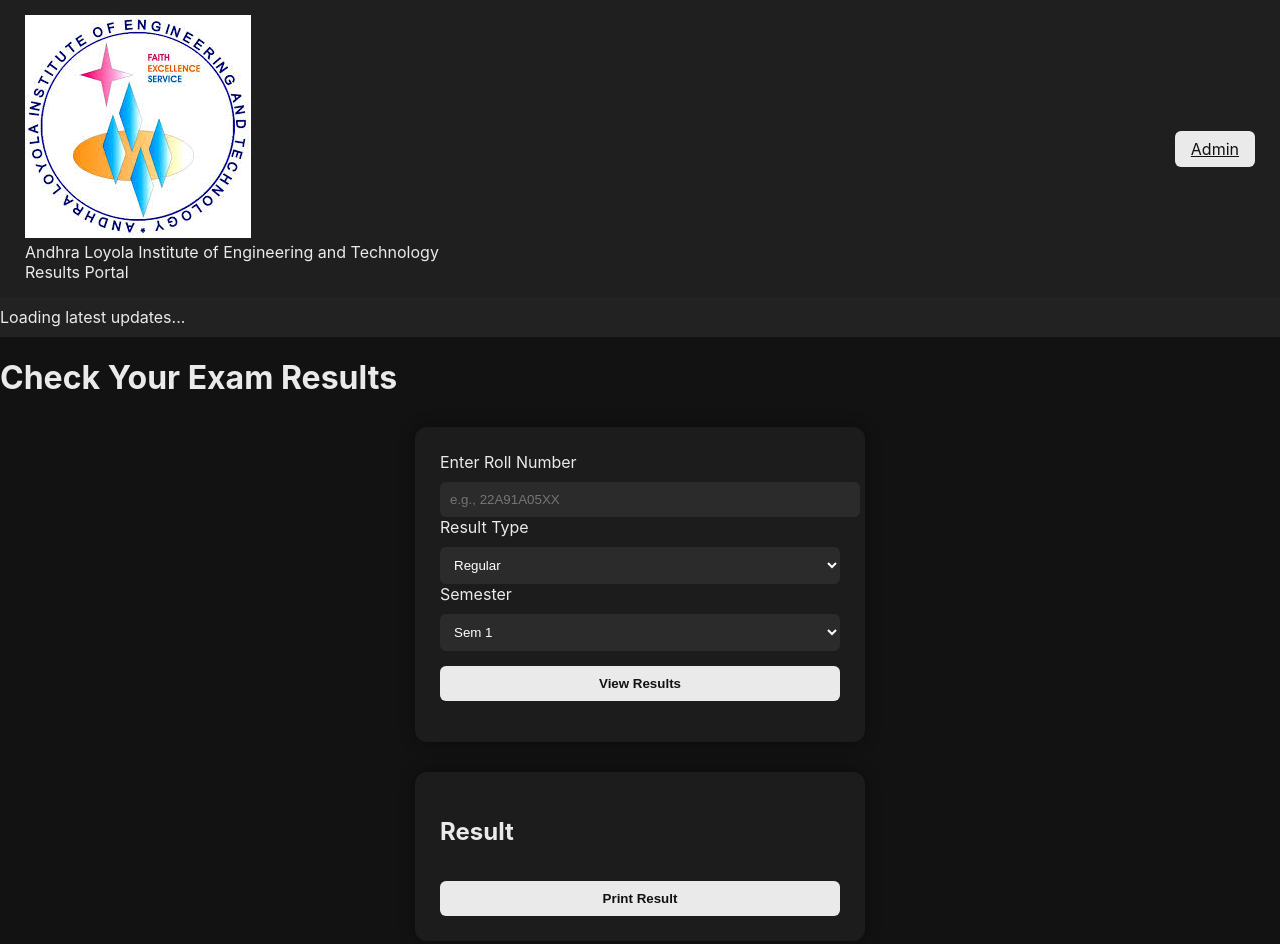
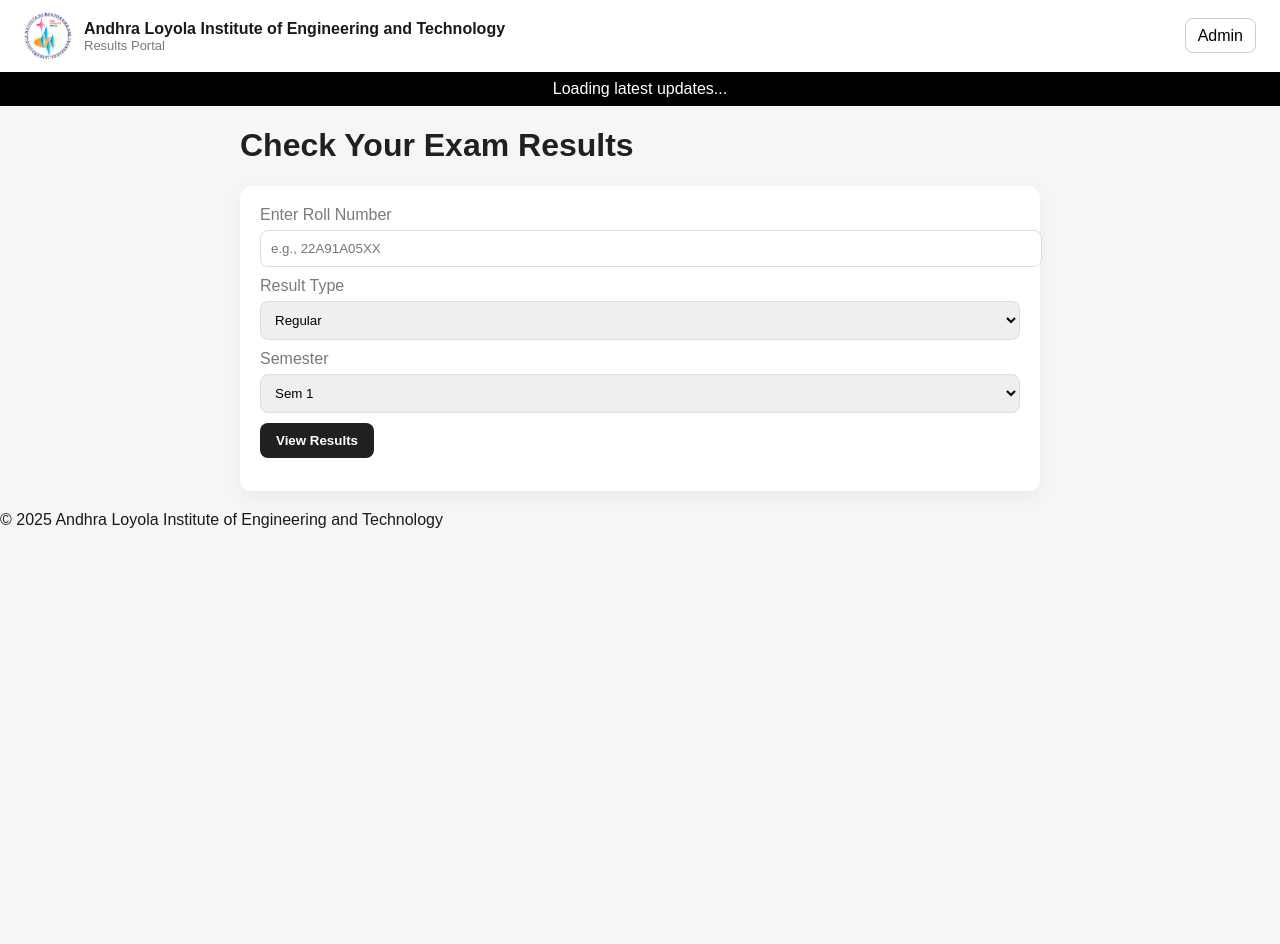
Before and after one commit to Chaithanyamandula/alietresultsportal, a plain HTML site: page index.html in a window 1280 px wide. Shown: the top 944 px of the page. After the commit the page ends 800 px from the top, so only its background shows below. Drawn offline with nearby package versions, Linux system fonts and the light colour scheme.

Commit message:
Update style.css

```diff
--- a/style.css
+++ b/style.css
@@ -1,44 +1,30 @@
-body {
-  font-family: "Inter", sans-serif;
-  background: #121212;
-  color: #eaeaea;
-  margin: 0;
+:root {
+  --bg: #f6f6f6;
+  --card: #ffffff;
+  --accent: #202020;
+  --muted: #7a7a7a;
+  --radius: 12px;
+  --shadow: 0 6px 20px rgba(0,0,0,0.05);
+  font-family: 'Poppins', sans-serif;
 }
-.nav {
-  background: #1f1f1f;
-  padding: 15px 25px;
-  display: flex;
-  justify-content: space-between;
-  align-items: center;
-}
-.logo { font-weight: 600; color: #fff; }
-.admin-btn {
-  background: #eaeaea; color: #121212; padding: 8px 16px;
-  border: none; border-radius: 6px; cursor: pointer;
-}
-.news-bar {
-  background: #222; padding: 10px 0; overflow: hidden; white-space: nowrap;
-}
-.news-bar span {
-  display: inline-block;
-  padding-left: 100%;
-  animation: scroll-left 15s linear infinite;
-}
-@keyframes scroll-left { from { transform: translateX(0); } to { transform: translateX(-100%); } }
-.card {
-  background: #1c1c1c; margin: 30px auto; padding: 25px;
-  border-radius: 12px; max-width: 400px; box-shadow: 0 0 15px rgba(0,0,0,0.4);
-}
-input, select {
-  width: 100%; margin-top: 10px; padding: 10px;
-  border: none; border-radius: 6px; background: #2b2b2b; color: #fff;
-}
-button {
-  width: 100%; margin-top: 15px; padding: 10px; border: none;
-  border-radius: 6px; background: #eaeaea; color: #121212; font-weight: 600;
-}
-button:hover { background: #cfcfcf; }
-.results { width: 80%; margin: 20px auto; text-align: center; }
-table { width: 100%; border-collapse: collapse; background: #1e1e1e; }
-th, td { padding: 8px; border-bottom: 1px solid #333; }
-.footer { text-align: center; padding: 15px; font-size: 14px; color: #aaa; }
+
+body { background: var(--bg); margin: 0; color: #1a1a1a; }
+.nav { display:flex; justify-content:space-between; align-items:center; background:#fff; padding:12px 24px; box-shadow:var(--shadow); }
+.logo { border-radius:8px; width:48px; height:48px; }
+.brand { display:flex; align-items:center; gap:12px; }
+.college-name { font-weight:600; }
+.subtext { font-size:13px; color:var(--muted); }
+.admin-btn { border:1px solid #ccc; padding:8px 12px; border-radius:8px; text-decoration:none; color:#000; }
+.container { max-width:800px; margin:20px auto; padding:0 16px; }
+h1,h2 { color:var(--accent); }
+.card { background:var(--card); border-radius:var(--radius); padding:20px; box-shadow:var(--shadow); margin-bottom:16px; }
+label { display:block; color:var(--muted); margin-bottom:6px; }
+input, select { width:100%; padding:10px; border:1px solid #ddd; border-radius:8px; margin-bottom:10px; }
+button { border:none; padding:10px 16px; border-radius:8px; cursor:pointer; font-weight:600; }
+.primary { background:var(--accent); color:#fff; }
+.secondary { background:#e9e9e9; color:#000; }
+.msg { font-size:13px; color:red; }
+.hidden { display:none; }
+.news-bar { background:#000; color:#fff; padding:8px; text-align:center; overflow:hidden; white-space:nowrap; }
+.news-bar span { display:inline-block; padding-left:100%; animation:scroll-left 15s linear infinite; }
+@keyframes scroll-left { from{transform:translateX(0);} to{transform:translateX(-100%);} }
```
